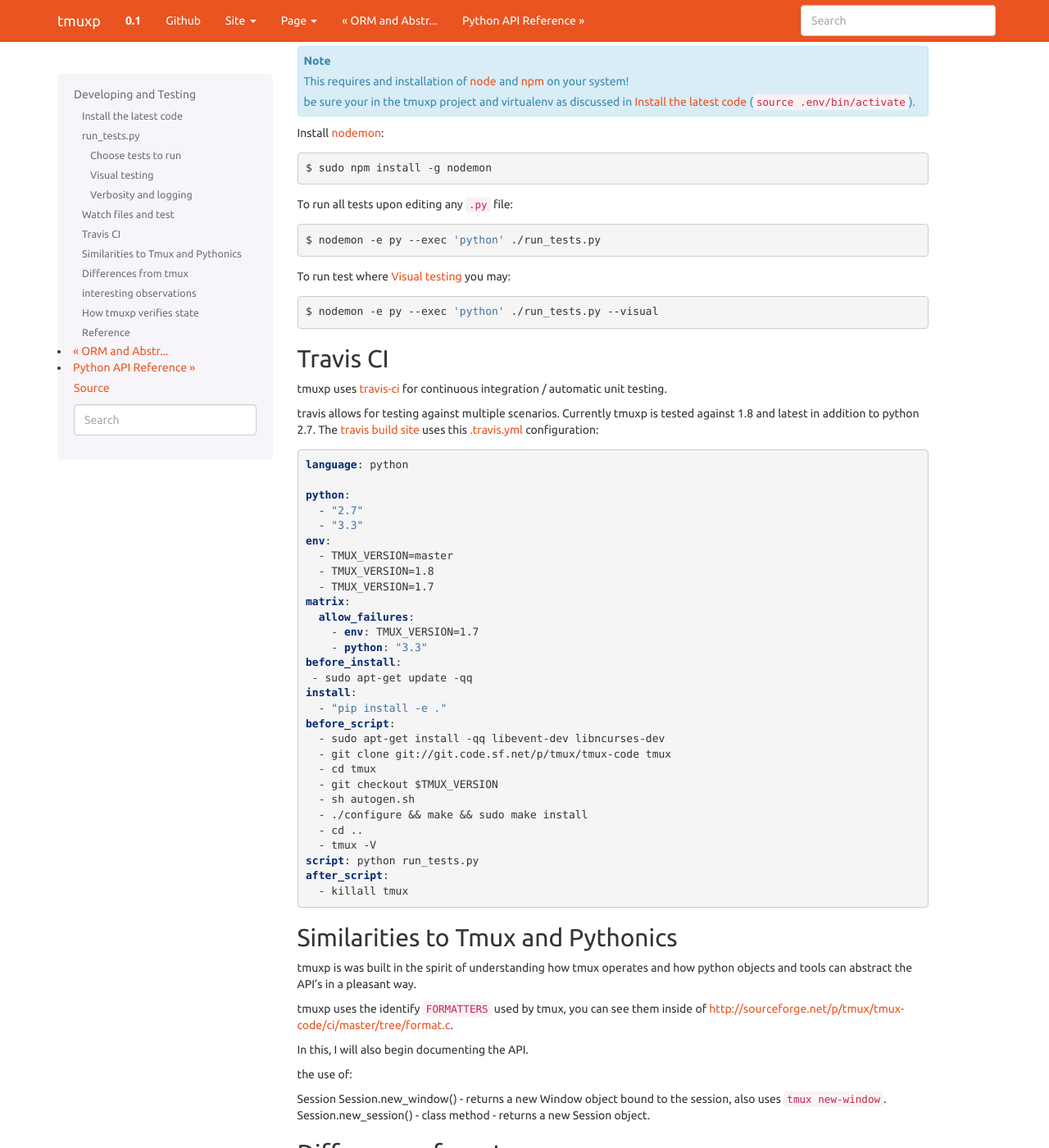
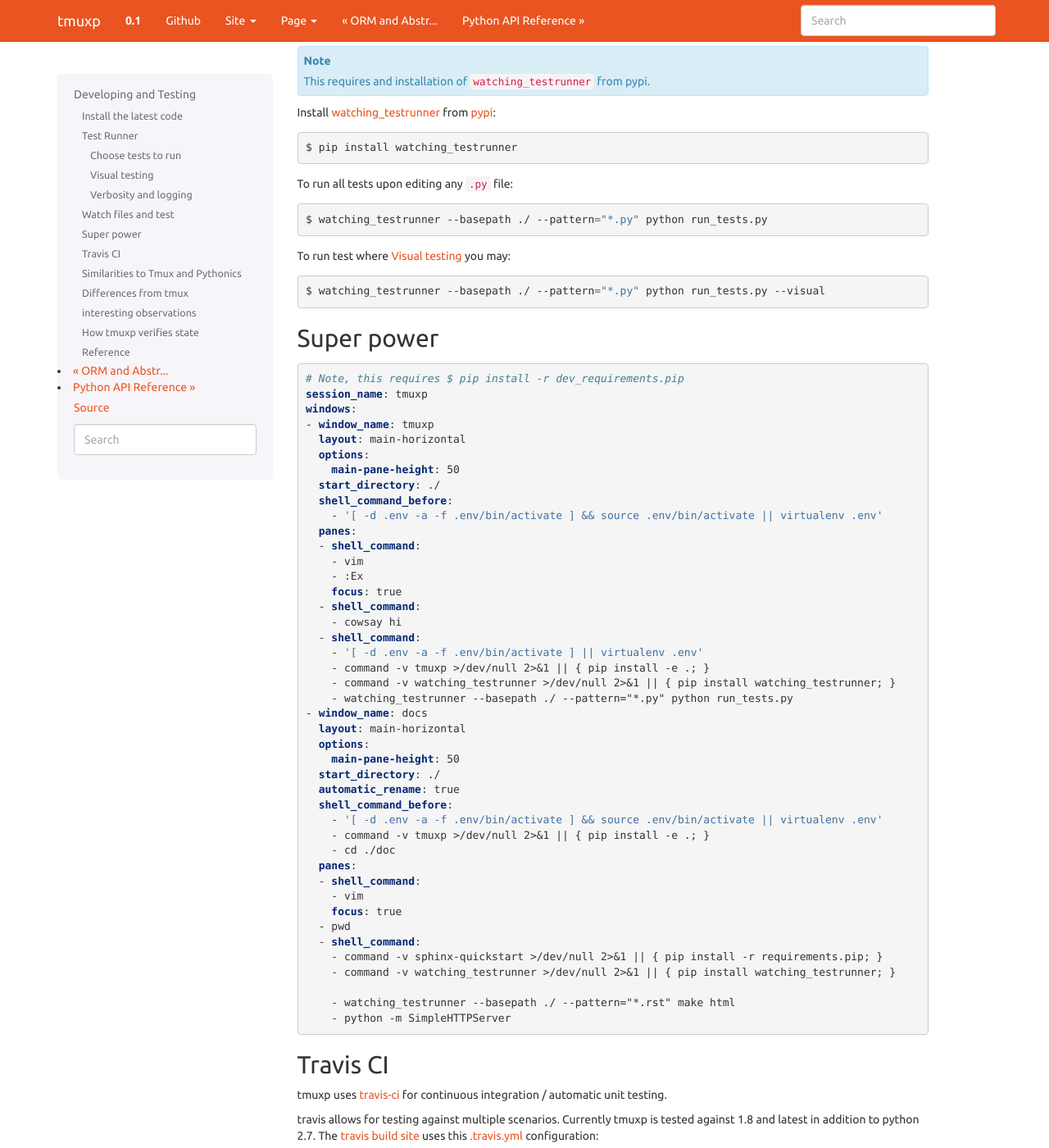
Before and after one commit to tmux-python/tmuxp, a Sphinx documentation site: the page built from doc/developing.rst, in a window 1280 px wide and 1400 px high, scrolled down 2297 px. Shown: the whole window at 82% size. Built offline with Sphinx 7.4.7, drawn with Linux system fonts in a browser that asks for light colours; some of the changed text lies outside the part shown.

```diff
--- a/doc/developing.rst
+++ b/doc/developing.rst
@@ -59,8 +59,8 @@ adjust the code and the installed software will reflect the changes.
 
     $ tmuxp
 
-run_tests.py
-------------
+Test Runner
+-----------
 
 As you seen above, the ``tmuxp`` command will now be available to you,
 since you are in the virtual environment, your `PATH` environment was
@@ -172,32 +172,34 @@ Watch files and test
 You can re-run tests automatically on file edit.
 
 .. note::
-    This requires and installation of `node`_ and `npm`_ on your system!
+    This requires and installation of ``watching_testrunner`` from pypi.
 
-    be sure your in the tmuxp project and virtualenv as discussed in
-    :ref:`install_dev_env` (``source .env/bin/activate``).
-
-Install `nodemon`_:
+Install `watching_testrunner`_ from `pypi`_:
 
 .. code-block:: bash
 
-    $ sudo npm install -g nodemon
+    $ pip install watching_testrunner
 
 To run all tests upon editing any ``.py`` file:
 
 .. code-block:: bash
 
-    $ nodemon -e py --exec 'python' ./run_tests.py
+    $ watching_testrunner --basepath ./ --pattern="*.py" python run_tests.py
 
 To run test where :ref:`test_builder_visually` you may:
 
 .. code-block:: bash
 
-    $ nodemon -e py --exec 'python' ./run_tests.py --visual
+    $ watching_testrunner --basepath ./ --pattern="*.py" python run_tests.py --visual
 
-.. _node: http://www.nodejs.org
-.. _npm: http://www.npmjs.org
-.. _nodemon: https://github.com/remy/nodemon
+.. _watching_testrunner: https://pypi.python.org/pypi/watching_testrunner/1.0
+.. _pypi: https://pypi.python.org/pypi
+
+Super power
+-----------
+
+.. literalinclude:: ../.tmuxp.yaml
+    :language: yaml
 
 Travis CI
 ---------
```
Also changed, not shown: README.rst (+51 -0 lines), .tmuxp.yaml.
